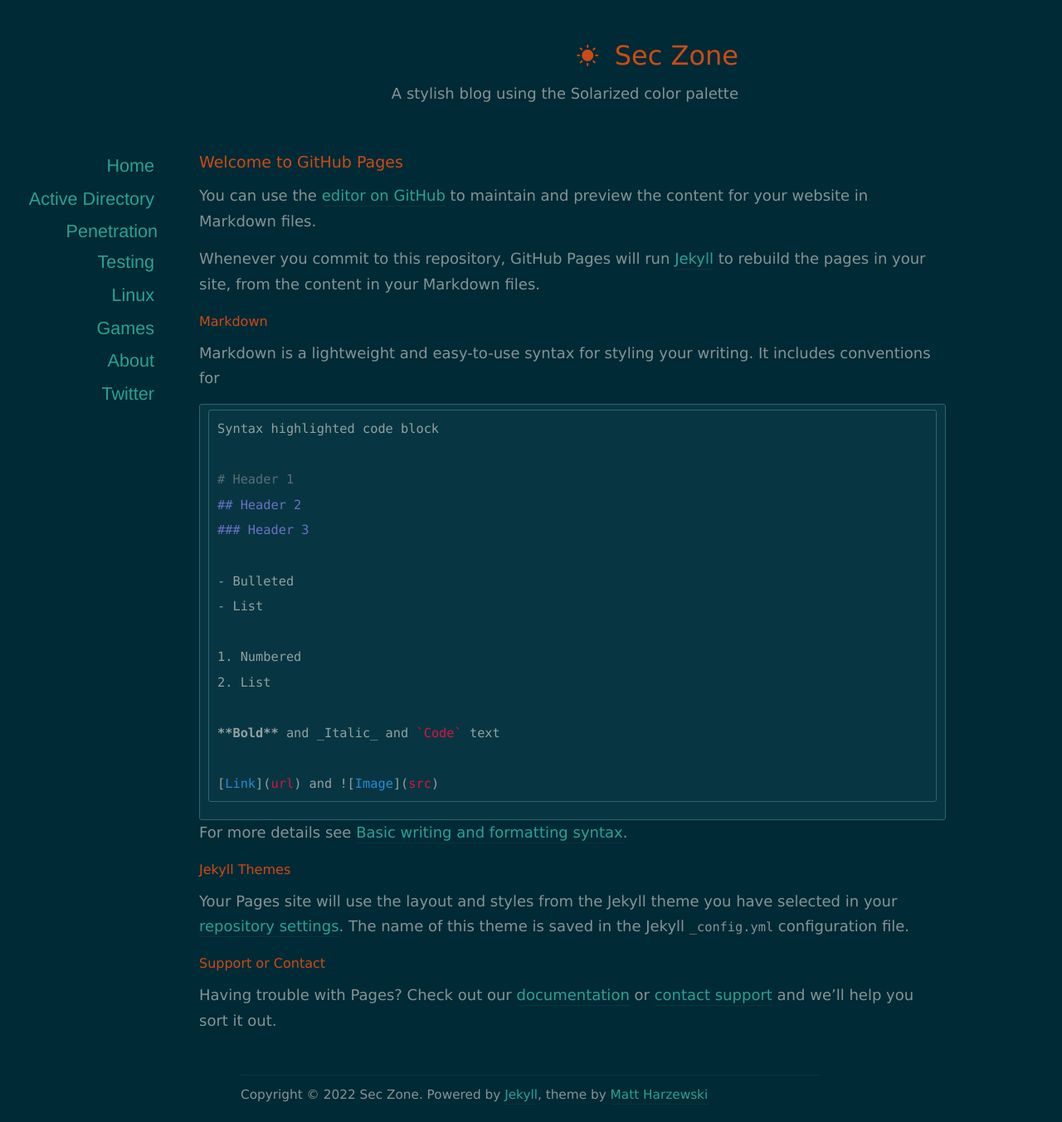
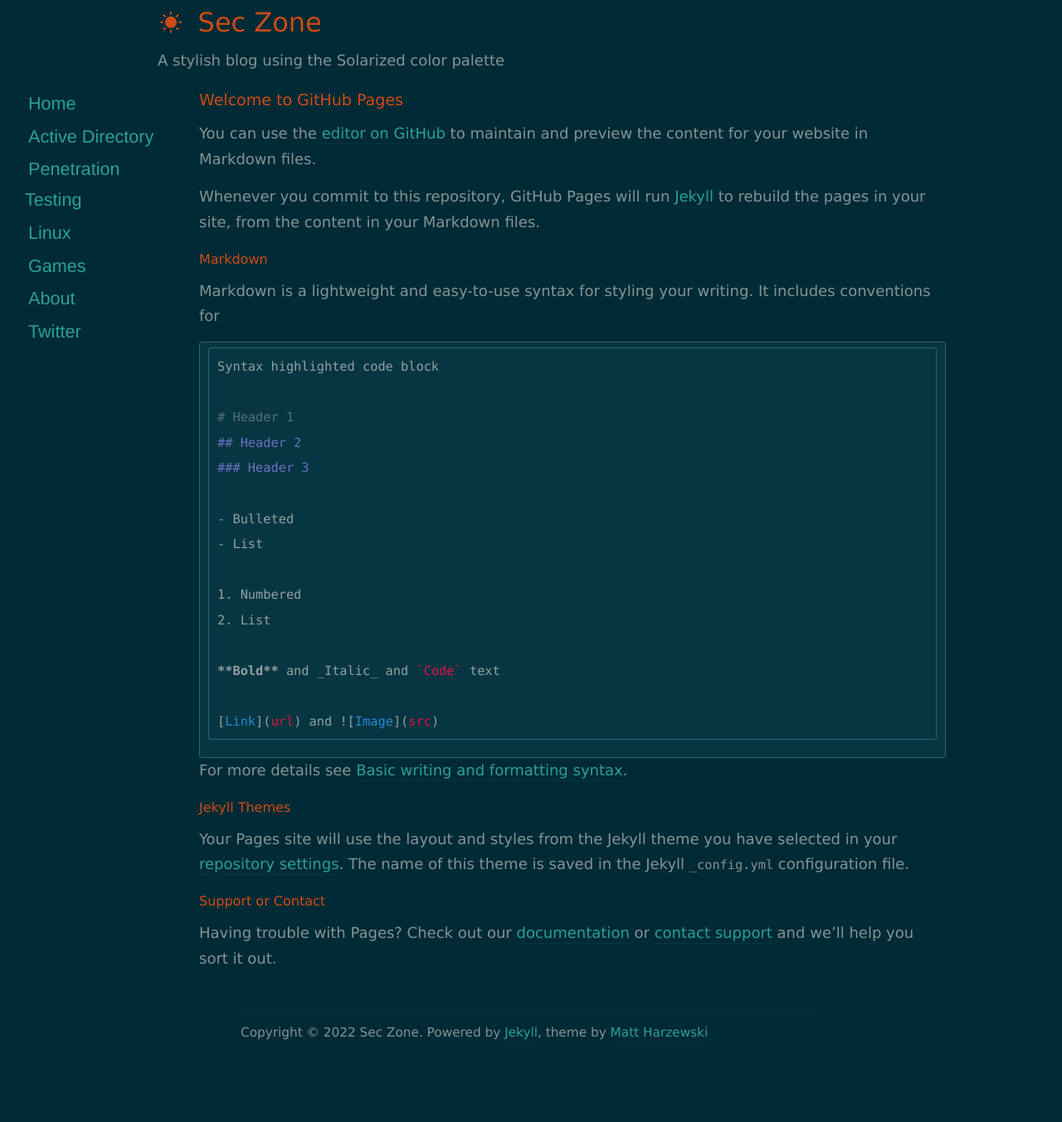
Before and after one commit to SecZone1/seczone1.github.io, a Jekyll site: the page built from index.md, in a window 1280 px wide. Shown: the whole page at 83% size. Built offline with Jekyll 4.4.1, drawn with Linux system fonts in a browser that asks for light colours; nearby versions of some CDN libraries; our own code applies the rules of GitHub Pages for plain Markdown files; the list of posts is cut into pages by our own code; after the commit the page ends 1278 px from its top, so only the background shows below that.

Commit message:
Update style.css

```diff
--- a/assets/css/style.css
+++ b/assets/css/style.css
@@ -115,11 +115,10 @@
 }
 
 #header {
-        width: 500px;
-	text-align: right;
+        width: 900px;
+	text-align: left;
 	top: 0;
-	left: -240px;
-	margin: 40px auto 50px auto;
+	margin: auto ;
 }
 #header h1 {
 	font-size: 32px;
@@ -146,7 +145,7 @@
 #sidebar {
 
 	position: absolute;
-	text-align: right;
+	text-align: left;
 	width: 190px;
 	top: 0;
 	left: -240px;
```
